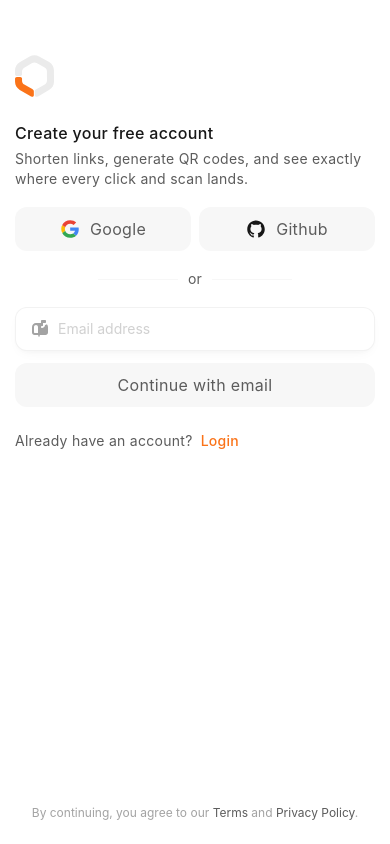
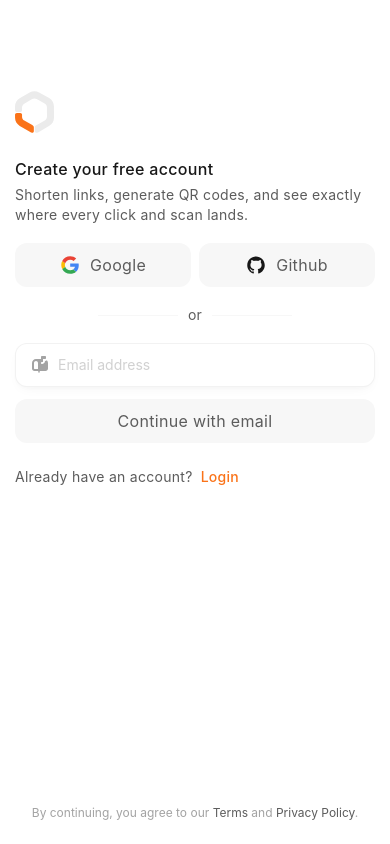
Before and after one commit to Tsavsar/luotain, a Next.js app: page /get-started in a window 390 px wide. Built offline with nearby package versions, Linux system fonts and the light colour scheme.

Commit message:
top padding

```diff
--- a/src/app/get-started/page.jsx
+++ b/src/app/get-started/page.jsx
@@ -64,7 +64,10 @@ export default function Getstarted() {
         }}
       >
         {/*Logo and header texts*/}
-        <div style={{ display: 'flex', flexDirection: 'column', gap: '24px' }}>
+        <div
+          className='topspace'
+          style={{ display: 'flex', flexDirection: 'column', gap: '24px' }}
+        >
           <div className='luotain-logo'>
             <svg
               width='39'
--- a/src/app/globals.css
+++ b/src/app/globals.css
@@ -685,8 +685,8 @@ input:focus-visible {
 }
 
 @media (max-width: 768px) {
-  .map-container {
-    display: none;
+  .topspace {
+    margin-top: 72px;
   }
 }
 /*
```
